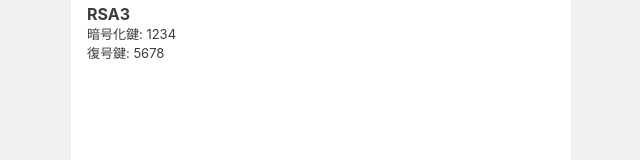
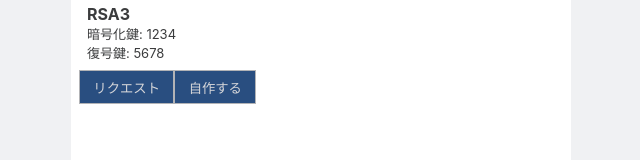
Before and after one commit to fumiyanll23/hackathon2021-vol3_math-eng, a Next.js app in the folder frontend/: page /keys in a window 1280 px wide. Shown: the part 160-320 px from the top of the page, without its empty margins (319-959 px from the left). Built offline with nearby package versions, Linux system fonts and the light colour scheme.

Commit message:
feat: update Keys component.

```diff
--- a/frontend/src/pages/keys/index.tsx
+++ b/frontend/src/pages/keys/index.tsx
@@ -2,6 +2,7 @@ import { NextPage } from 'next'
 
 import { PageTitle } from '@/components/atoms/PageTitle'
 import { KeysPreview } from '@/components/templates/KeysView'
+import { KeyAddBtns } from '@/components/templates/KeyAddBtns'
 
 // ___________
 //
@@ -10,6 +11,7 @@ const KeysPage: NextPage = () => (
     <PageTitle title="鍵管理" apply />
     <div>
       <KeysPreview />
+      <KeyAddBtns />
     </div>
   </div>
 )
```
